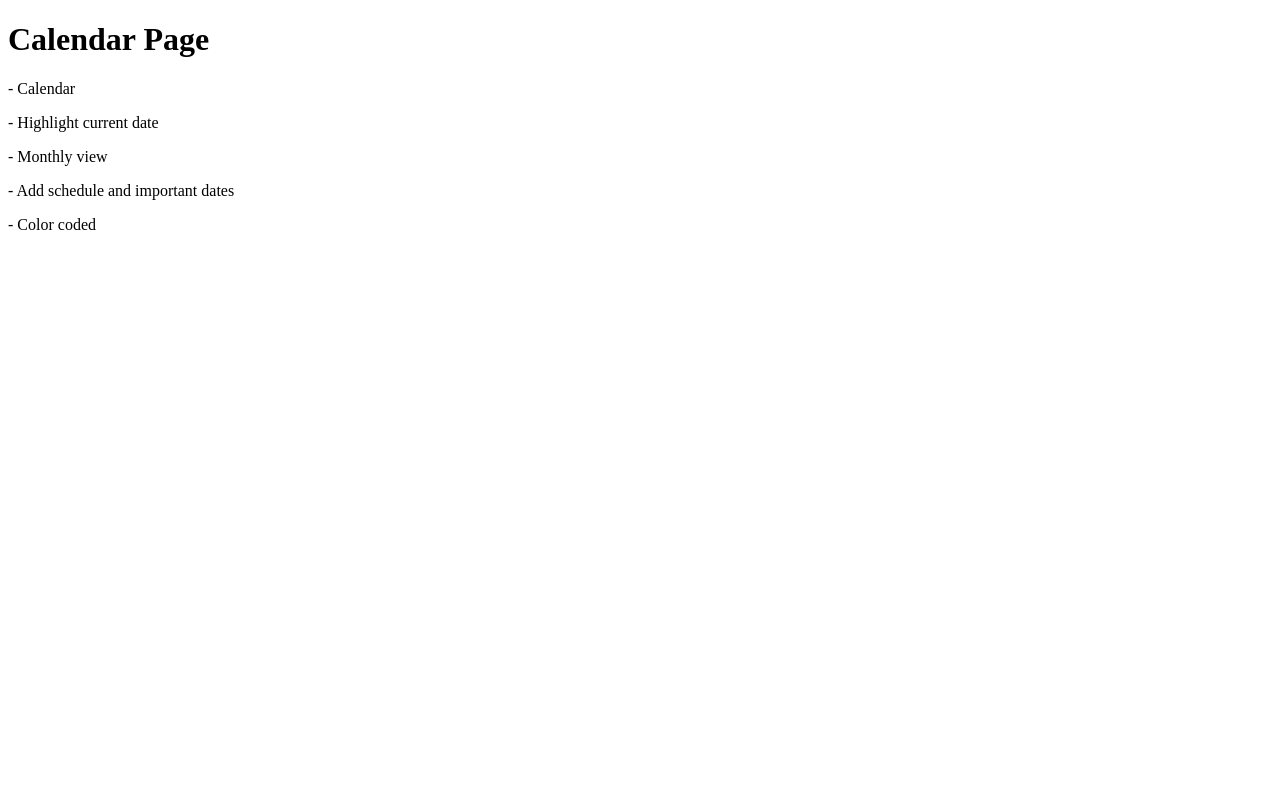
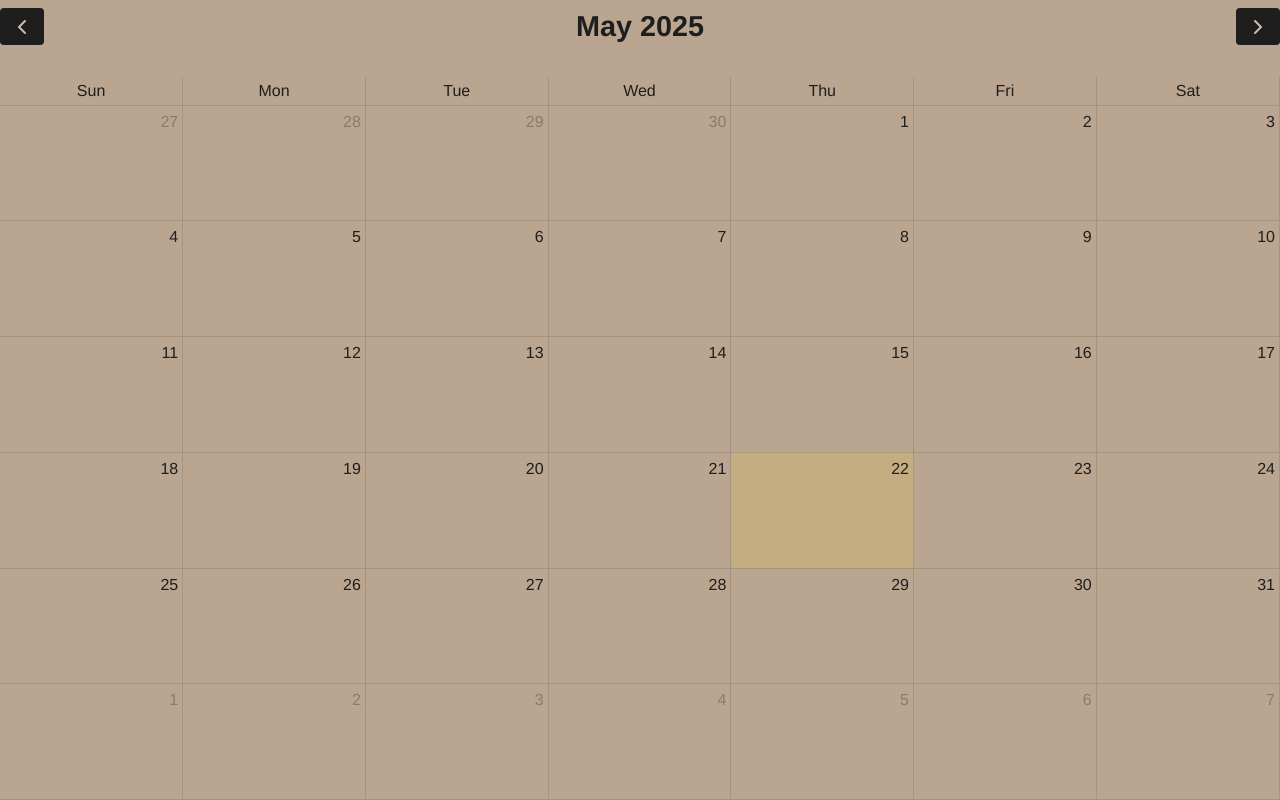
Before and after one commit to Deepika-Partha/ARKIVE, a SvelteKit app in the folder arkive/: page /calendar in a window 1280 px wide. Built offline with nearby package versions, Linux system fonts and the light colour scheme.

Commit message:
First working version of the Calender, more features to be added

```diff
--- a/arkive/src/routes/calendar/+page.svelte
+++ b/arkive/src/routes/calendar/+page.svelte
@@ -1,12 +1,205 @@
-<!-- CALENDAR PAGE -->
+<!-- src/routes/calendar/+page.svelte -->
 
-<div class="hero">
-  <div class="left">
-    <h1>Calendar Page</h1>
-    <p>  - Calendar </p>
-    <p>  - Highlight current date </p>
-    <p>  - Monthly view </p>
-    <p>  - Add schedule and important dates</p>
-    <p>  - Color coded </p>
-  </div>
-</div>
+<script lang="ts">
+  import '../../app.css';
+  import { onMount } from 'svelte';
+  import { Calendar } from '@fullcalendar/core';
+  import dayGridPlugin from '@fullcalendar/daygrid';
+  import interactionPlugin from '@fullcalendar/interaction';
+
+  let calendar: Calendar | null = null;
+
+  onMount(() => {
+    const calendarEl = document.getElementById('calendar');
+    if (calendarEl) {
+      calendar = new Calendar(calendarEl, {
+        plugins: [dayGridPlugin, interactionPlugin],
+        initialView: 'dayGridMonth',
+        selectable: true,
+        headerToolbar: {
+          left:   'prev',
+          center: 'title',
+          right:  'next'
+        },
+
+        eventTimeFormat: {
+          hour: 'numeric',
+          minute: '2-digit',
+          meridiem: 'short'
+        },
+
+        events: [],
+
+        dateClick: (info) => {
+
+          const title = prompt('Enter event title:');
+          if (!title || !calendar) return;
+
+          const time = prompt('Enter time (24 hour):');
+          const description = prompt('Enter description:');
+
+          let isoStart = info.dateStr;
+          let allDayFlag = true;
+          if (time && time.trim()) {
+            const t = time.trim();
+            const hhmmRegex = /^([01]\d|2[0-3]):([0-5]\d)$/;
+            if (hhmmRegex.test(t)) {
+              isoStart += 'T' + t;
+              allDayFlag = false;
+            } else {
+              alert('Invalid time format, creating as all-day event.');
+            }
+          }
+
+          calendar.addEvent({
+            title: title.trim(),
+            start: isoStart,
+            allDay: allDayFlag,
+            extendedProps: {
+              description: description?.trim() || ''
+            },
+            color: 'black'
+          });
+        },
+
+        eventClick: (clickInfo) => {
+
+          const ev = clickInfo.event;
+          const desc = (ev.extendedProps as any).description || '(no description)';
+          alert(`${ev.title}\nStarts: ${ev.start?.toLocaleString()}\n\n${desc}`);
+        }
+      });
+
+      calendar.render();
+    }
+  });
+</script>
+
+<div id="calendar"></div>
+
+<style>
+  /* ————— Global Resets & Calendar Styles ————— */
+
+  :global(html, body) {
+    height: 100%;
+    width: 100%;
+    margin: 0;
+    padding: 0;
+    font-family: 'Helvetica Neue', sans-serif;
+    background: hsla(30.73, 22.65%, 64.51%, 1);
+    color: #1e1e1e;
+  }
+
+  #calendar {
+    height: 100%;
+    width: 100%;
+  }
+
+  :global(.fc .fc-toolbar) {
+    display: flex;
+    align-items: center;
+    position: relative;
+    padding: 0.5rem 0;
+  }
+
+  :global(.fc .fc-toolbar-chunk-left) {
+    flex: 1;
+    display: flex;
+    justify-content: flex-start;
+  }
+
+  :global(.fc .fc-toolbar-chunk-center) {
+    flex: 0;
+    display: flex;
+    flex-direction: row;
+    align-items: center;
+    justify-content: center;
+    margin: 0 auto;
+  }
+
+  :global(.fc .fc-toolbar-chunk-right) {
+    flex: 1;
+    display: flex;
+    justify-content: flex-end;
+  }
+
+  :global(.fc .fc-toolbar-title) {
+    font-size: 1.8rem;
+    font-weight: bold;
+    color: #1e1e1e;
+    text-align: center;
+    margin: 0;
+    line-height: 1;
+  }
+
+  :global(.fc .fc-button.fc-prev-button),
+  :global(.fc .fc-button.fc-next-button) {
+    background: #1e1e1e;
+    color: #d4bfae;
+    border: none;
+    border-radius: 4px;
+    padding: 6px 10px;
+    font-weight: 600;
+    transition: background-color 0.3s ease;
+  }
+
+  :global(.fc .fc-button.fc-prev-button:hover),
+  :global(.fc .fc-button.fc-next-button:hover) {
+    background: #333;
+  }
+
+  :global(.fc a) {
+    text-decoration: none;
+  }
+
+  :global(.fc .fc-col-header-cell-cushion) {
+    color: #1e1e1e;
+    font-weight: 500;
+    text-decoration: none;
+  }
+
+  :global(.fc .fc-daygrid-day-number) {
+    color: #1e1e1e;
+    font-weight: 500;
+    padding: 4px;
+    text-decoration: none;
+  }
+
+  :global(.fc-theme-standard .fc-scrollgrid) {
+    border: none;
+  }
+  :global(.fc-theme-standard td),
+  :global(.fc-theme-standard th) {
+    border: 1px solid rgba(0,0,0,0.1);
+  }
+
+  :global(.fc .fc-daygrid-day) {
+    background: transparent;
+    transition: background-color 0.2s ease;
+  }
+  :global(.fc .fc-daygrid-day:hover) {
+    background: rgba(0,0,0,0.05);
+    cursor: pointer;
+  }
+
+  :global(.fc .fc-day-today) {
+    background: rgba(0,0,0,0.08);
+    border-radius: 4px;
+  }
+
+  :global(.fc .fc-event-time) {
+    color: #1e1e1e !important;
+  }
+
+  :global(.fc .fc-event-title) {
+    color: #1e1e1e !important;
+  }
+
+  :global(.fc .fc-event-title a) {
+    text-decoration: none !important;
+  }
+
+  :global(.fc .fc-event-dot) {
+    background-color: #1e1e1e !important;
+  }
+</style>
```
